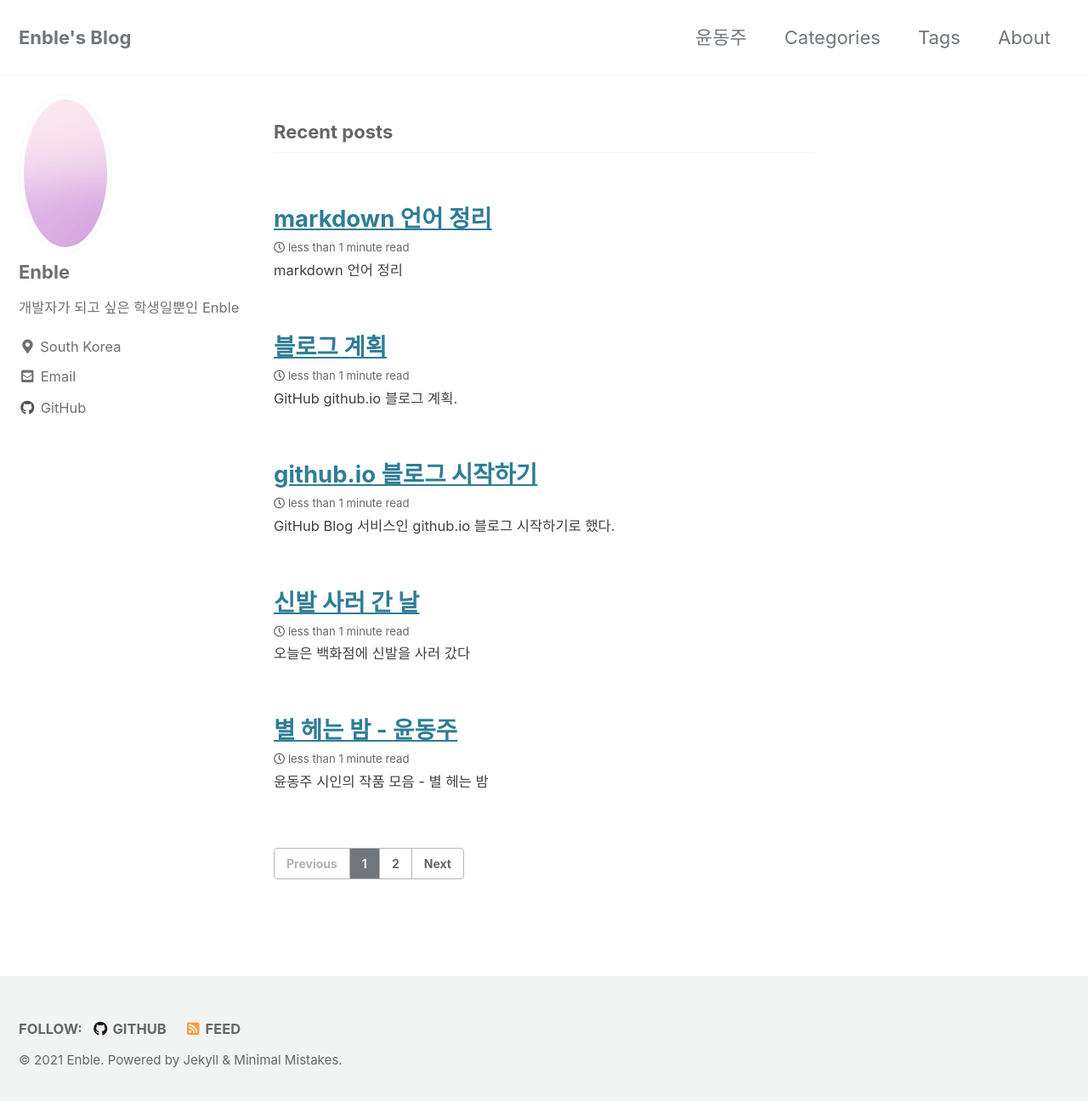
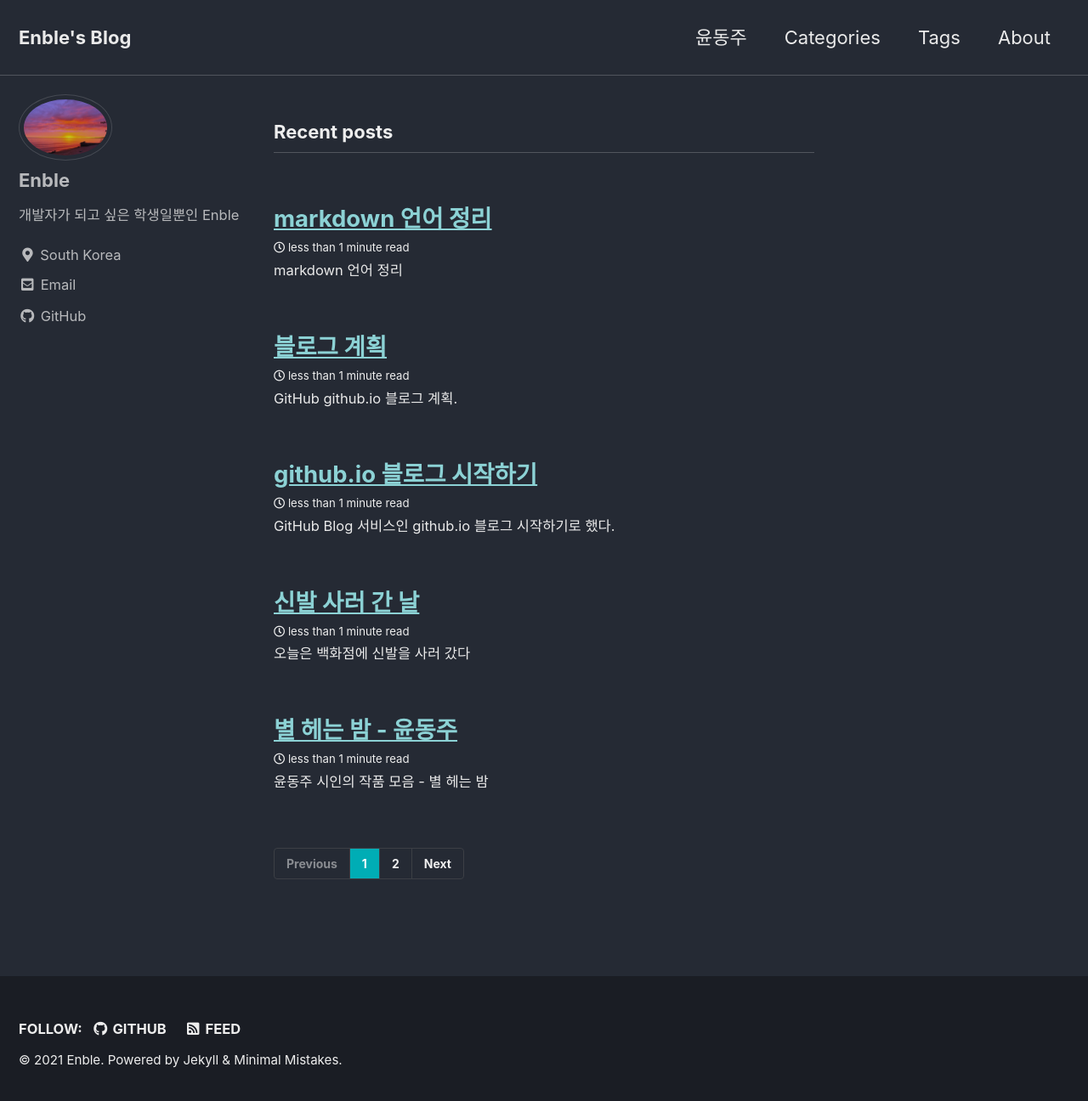
Before and after one commit to Enble/Enble.github.io, a Jekyll site: the page built from index.html, in a window 1280 px wide and 1303 px high. Shown: the top 1296 px of the window at 85% size. Built offline with Jekyll 4.4.1, drawn with Linux system fonts in a browser that asks for light colours; cached includes are drawn as plain includes; the list of posts is cut into pages by our own code.

Commit message:
change theme to 'dark'

```diff
--- a/_config.yml
+++ b/_config.yml
@@ -12,7 +12,7 @@
 
 # theme                  : "minimal-mistakes-jekyll"
 # remote_theme           : "mmistakes/minimal-mistakes"
-minimal_mistakes_skin    : # "air", "aqua", "contrast", "dark", "dirt", "neon", "mint", "plum", "sunrise"
+minimal_mistakes_skin    : "dark" # "air", "aqua", "contrast", "dark", "dirt", "neon", "mint", "plum", "sunrise"
 
 # Site Settings
 locale                   : "en-US"
```
Also changed, not shown: assets/images/11.jpg (added), assets/images/test.jpg.
